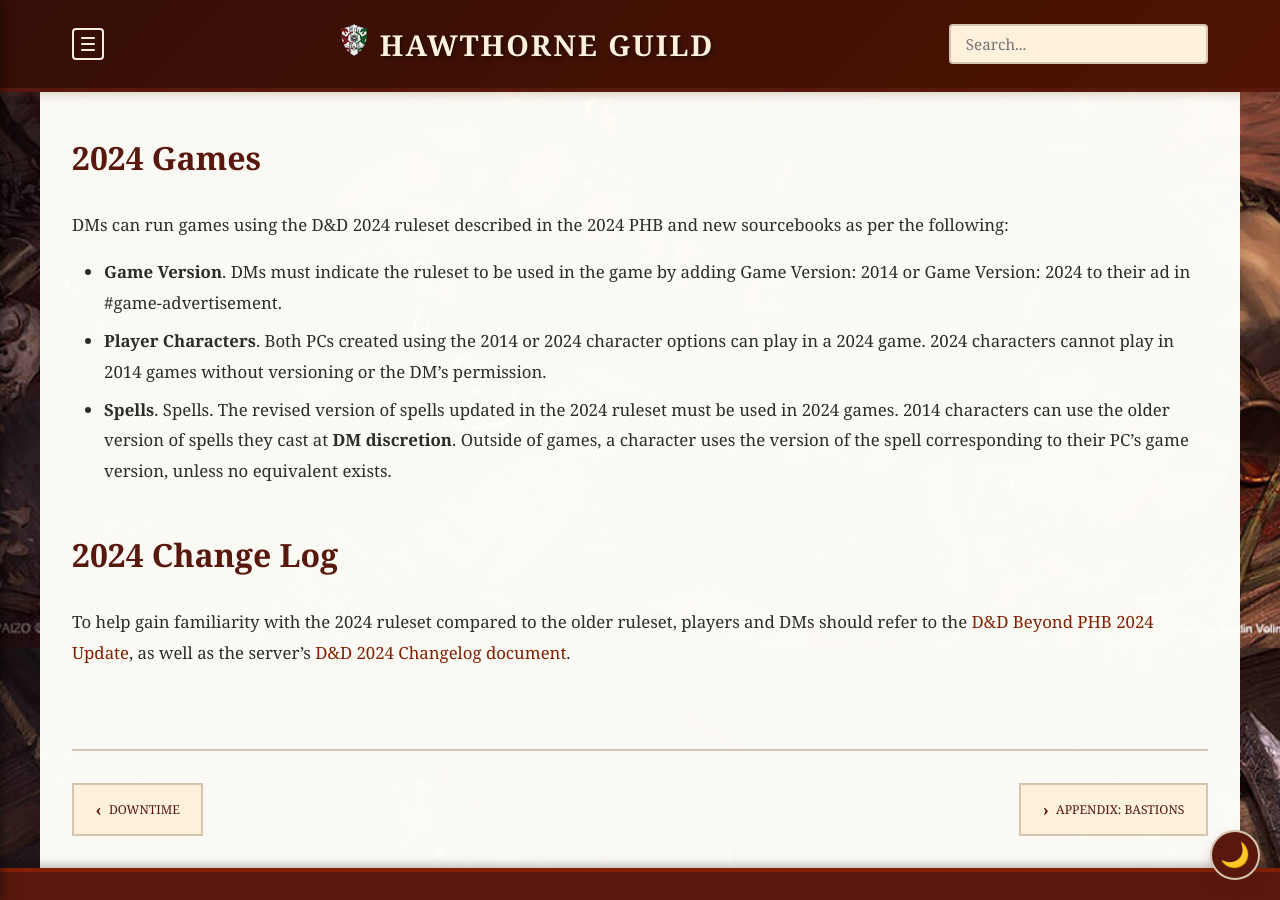
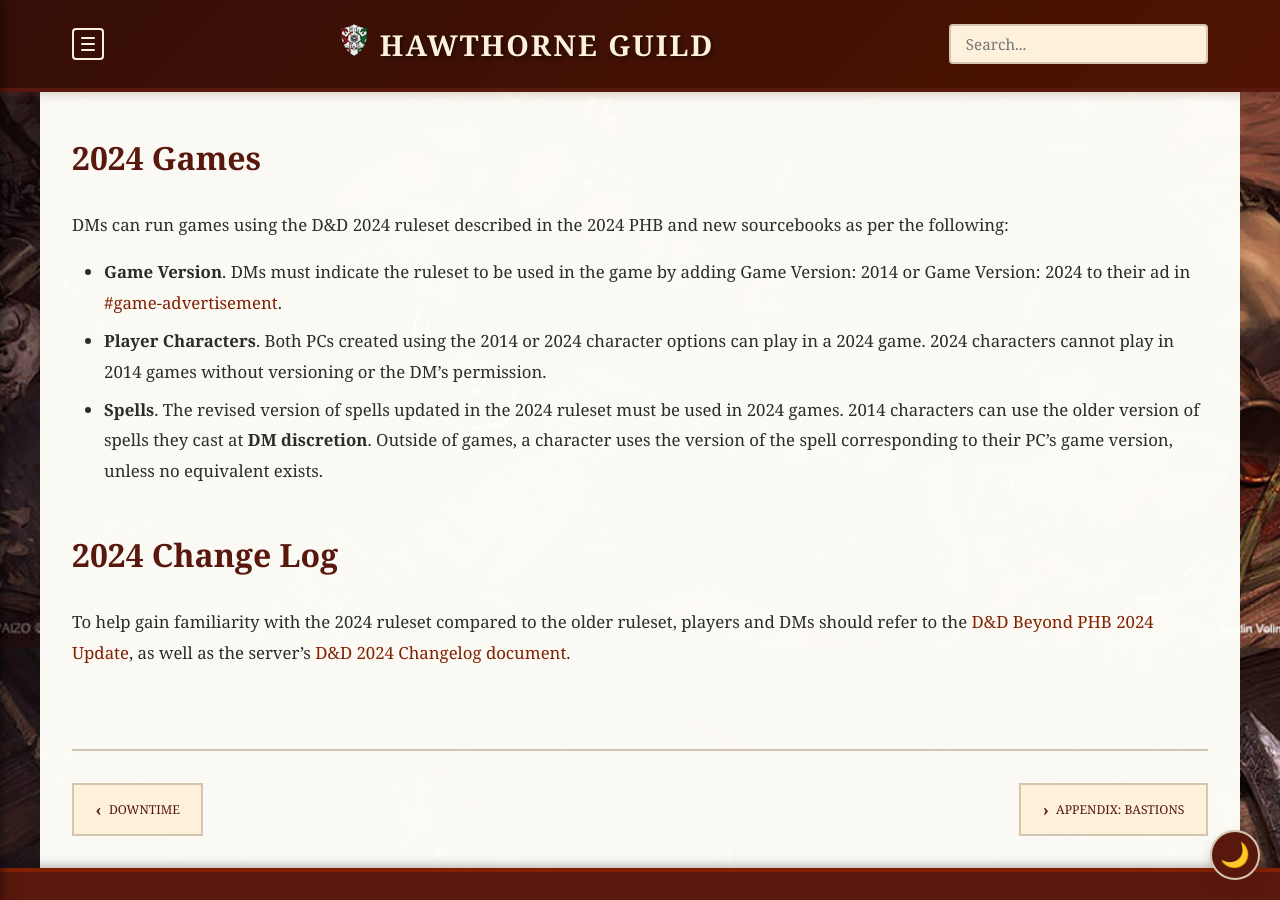
Before and after one commit to hawthorneguild/Guides, a Jekyll site: the page built from _playersguide/appendices/2024-games.md, in a window 1280 px wide and 900 px high, scrolled down 1152 px. Built offline with Jekyll 4.4.1, drawn with Linux system fonts in a browser that asks for light colours; comment, search, counter and statistics services are not loaded.

Commit message:
Update 2024-games.md

```diff
--- a/_playersguide/appendices/2024-games.md
+++ b/_playersguide/appendices/2024-games.md
@@ -32,9 +32,9 @@
 
 DMs can run games using the D&D 2024 ruleset described in the 2024 PHB and new sourcebooks as per the following:
 
-* **Game Version**. DMs must indicate the ruleset to be used in the game by adding Game Version: 2014 or Game Version: 2024 to their ad in #game-advertisement.
+* **Game Version**. DMs must indicate the ruleset to be used in the game by adding Game Version: 2014 or Game Version: 2024 to their ad in [#game-advertisement](https://discord.com/channels/308324031478890497/343396172293210112).
 * **Player Characters**. Both PCs created using the 2014 or 2024 character options can play in a 2024 game.  2024 characters cannot play in 2014 games without versioning or the DM’s permission.
-* **Spells**. Spells. The revised version of spells updated in the 2024 ruleset must be used in 2024 games. 2014 characters can use the older version of spells they cast at **DM discretion**. Outside of games, a character uses the version of the spell corresponding to their PC’s game version, unless no equivalent exists.
+* **Spells**. The revised version of spells updated in the 2024 ruleset must be used in 2024 games. 2014 characters can use the older version of spells they cast at **DM discretion**. Outside of games, a character uses the version of the spell corresponding to their PC’s game version, unless no equivalent exists.
 
 ## 2024 Change Log
 
```
